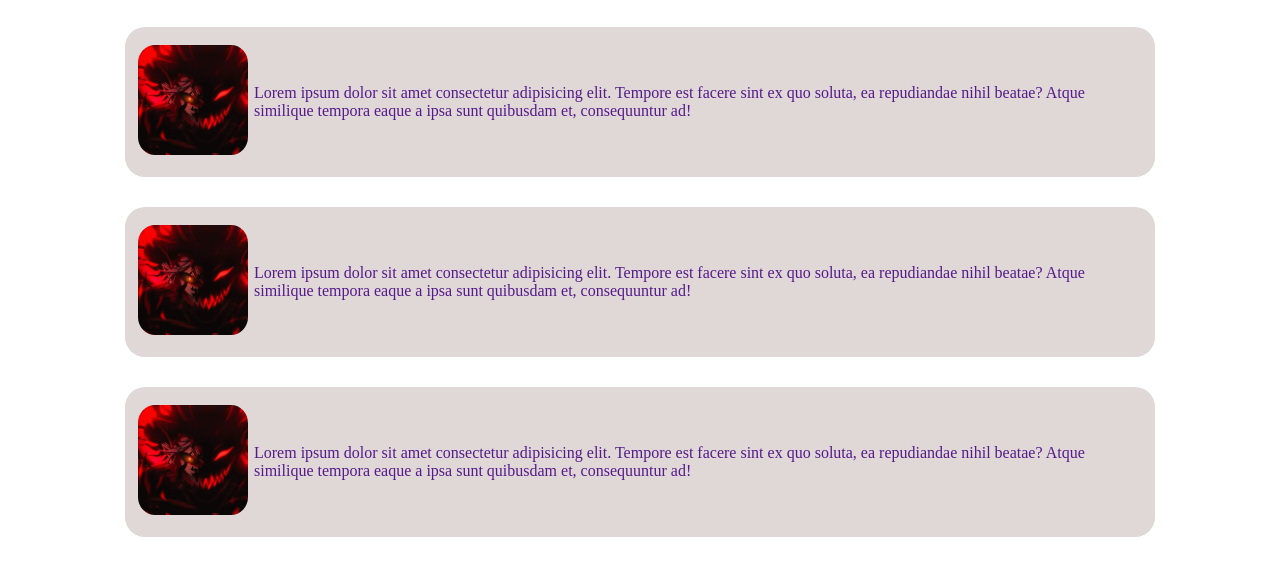
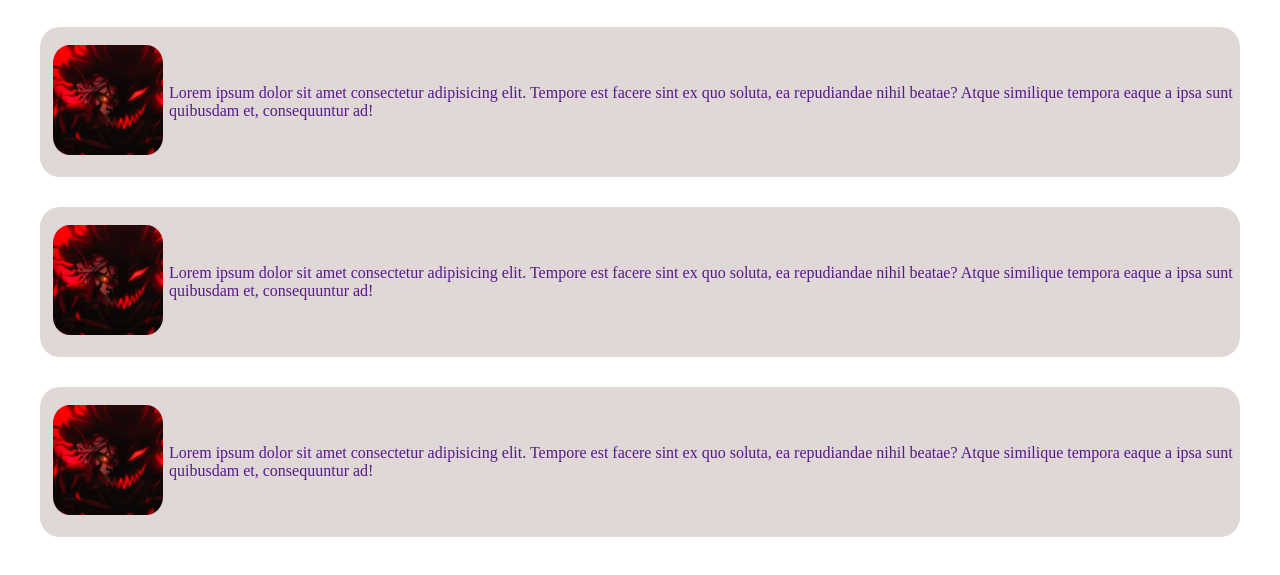
Before and after one commit to Vivek-Vishwakarma/Profile_Page, a plain HTML site: page index.html in a window 1280 px wide. Shown: the part 155-730 px from the top of the page. Drawn offline with Linux system fonts and the light colour scheme.

Commit message:
Update style.css

```diff
--- a/style.css
+++ b/style.css
@@ -43,7 +43,7 @@ a:link{
     display: flex;
     justify-content: center;
     align-items: center;
-    margin: 30px 125px;
+    margin: 30px 40px;
     padding: 14px 7px;
     background-color: rgb(224, 215, 215);
     border-radius: 20px;
```
